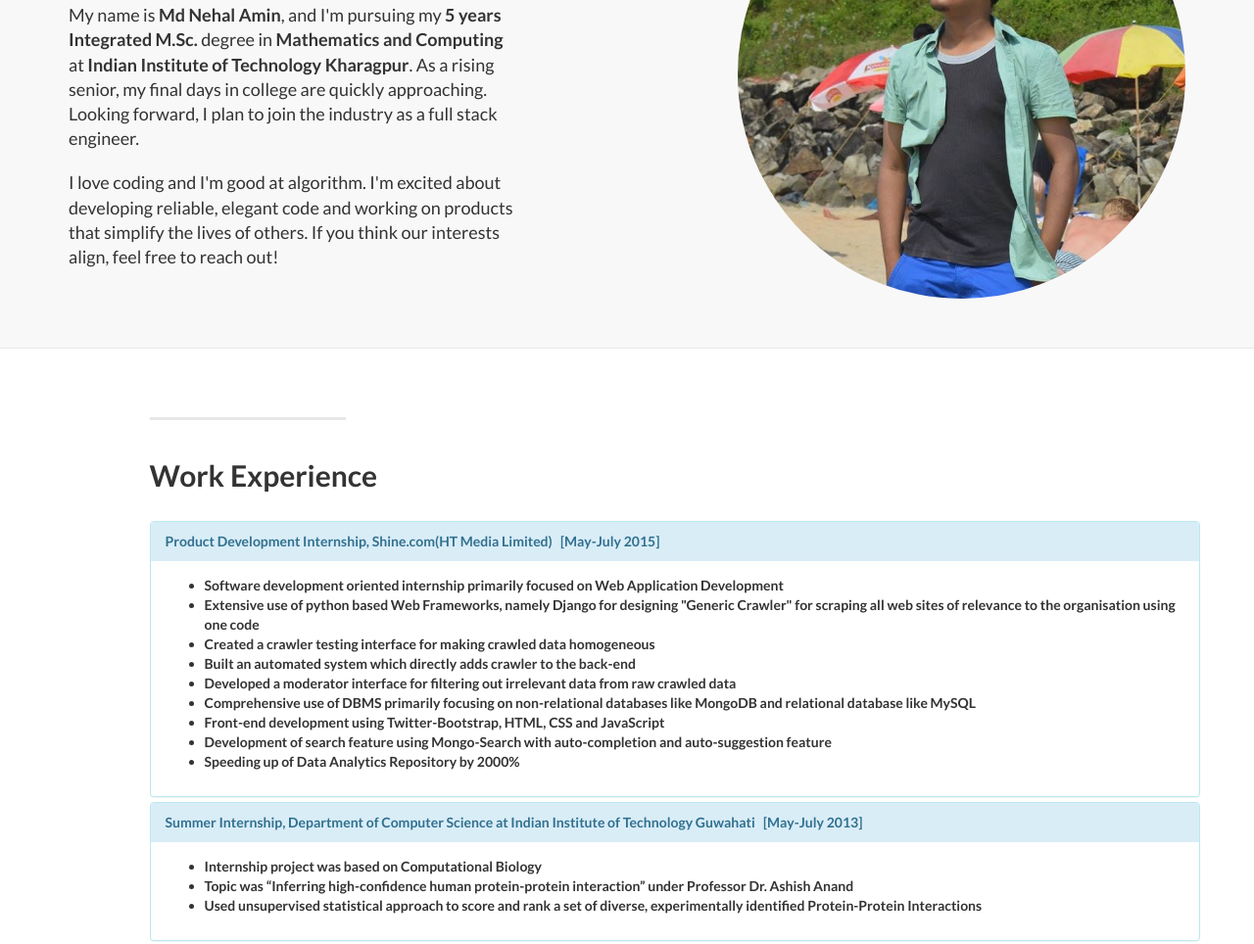
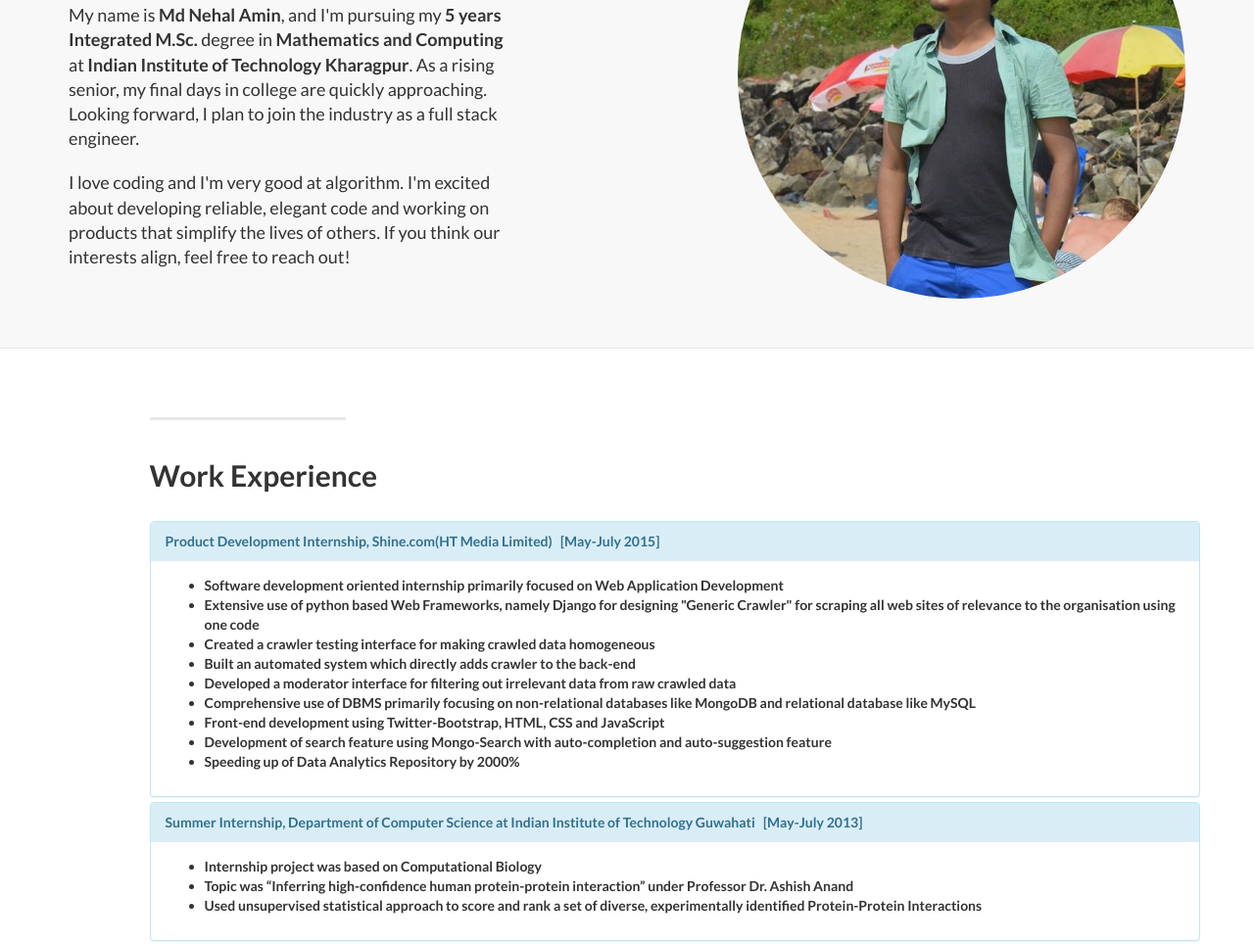
Before and after one commit to nehalamin93/nehalamin93.github.io, a plain HTML site: page index.html in a window 1280 px wide. Shown: the part 980-1944 px from the top of the page at 98% size. Drawn offline with Linux system fonts and the light colour scheme.

Commit message:
Upadte about me

```diff
--- a/index.html
+++ b/index.html
@@ -127,7 +127,7 @@
                     <h4 class="italic">Never loose hope and keep working!</h4>
                     <p class="lead">My name is <strong>Md Nehal Amin</strong>, and I'm pursuing my <strong>5 years Integrated M.Sc.</strong> degree in <strong>Mathematics and Computing</strong> at <strong>Indian Institute of Technology Kharagpur</strong>. As a rising senior, my final days in college are quickly approaching. Looking forward, I plan to join the industry as a full stack engineer.</p>
                     <p class="lead">
-                    I love coding and I'm good at algorithm. I'm excited about developing reliable, elegant code and working on products that simplify the lives of others. If you think our interests align, feel free to reach out!
+                    I love coding and I'm very good at algorithm. I'm excited about developing reliable, elegant code and working on products that simplify the lives of others. If you think our interests align, feel free to reach out!
                     </p>
                 </div>
                 <div class="col-lg-5 col-lg-offset-2 col-sm-6">
```
